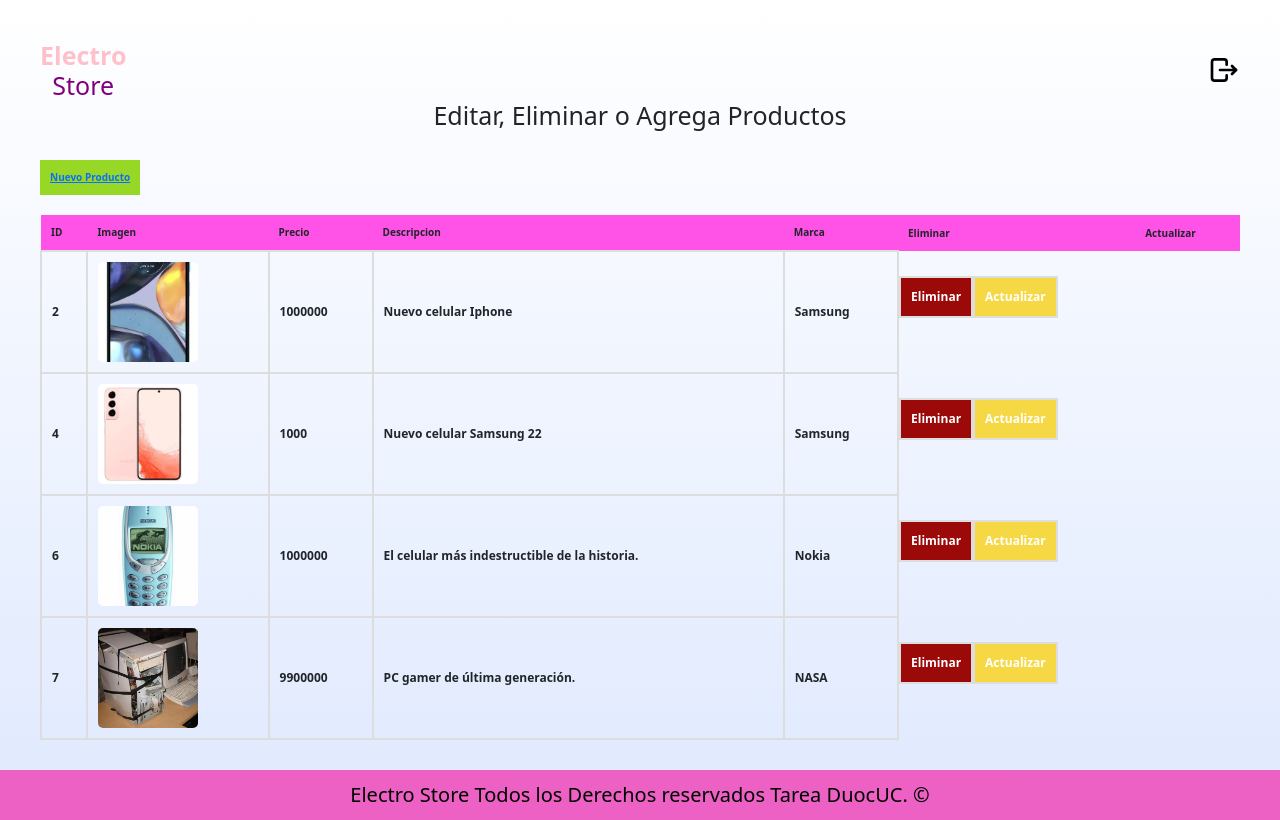
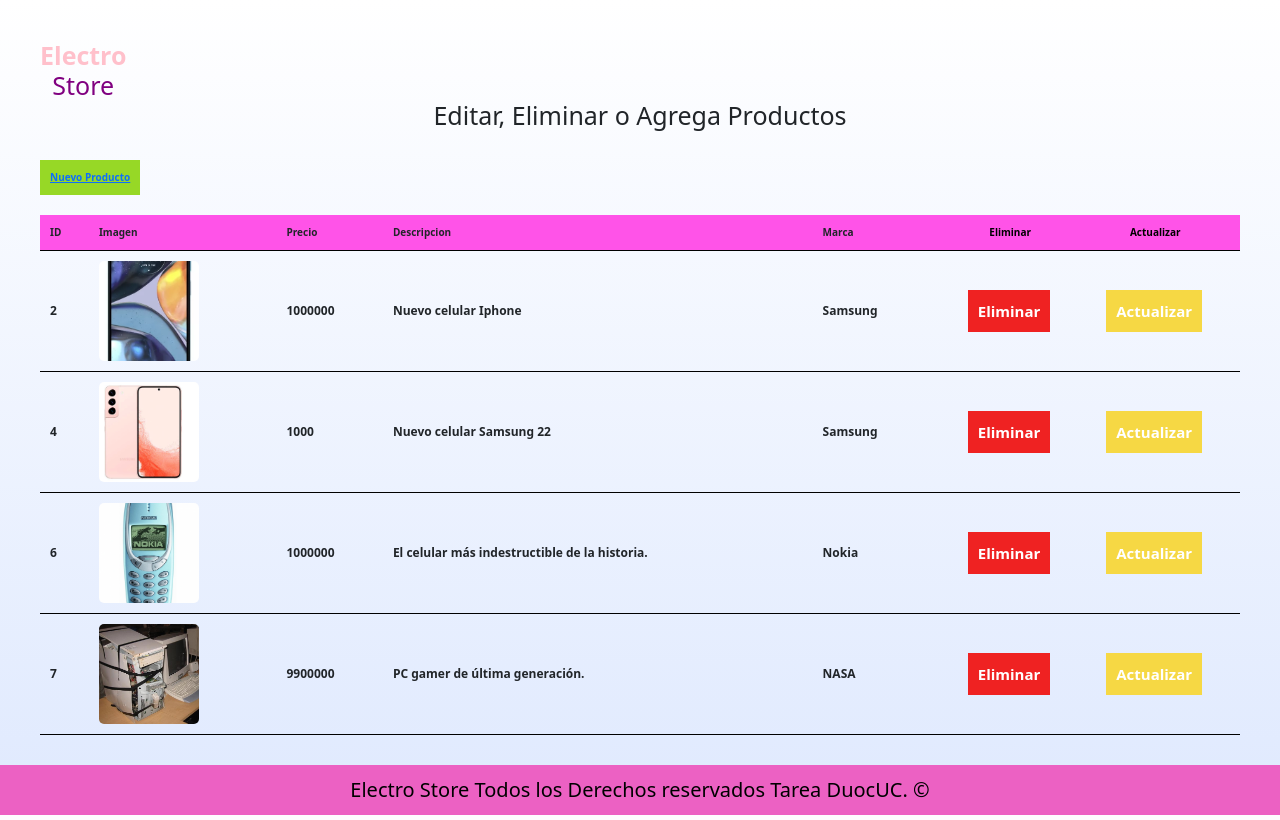
Before and after one commit to RichardSaintima/Proyecto_Douc_2, a Django app: page /eliminar/1 in a window 1280 px wide. Run offline with Django 4.2, Linux system fonts and the light colour scheme; data comes from the database, SQL or seed files in the repository; both versions use the stored data as it was after the commit.

Commit message:
Proyecto Perminado

```diff
--- a/paginas/templates/extras/vendedor.html
+++ b/paginas/templates/extras/vendedor.html
@@ -20,6 +20,8 @@
                 </a>
                 <div class="derecha">
                     <nav class="navegacion-ven">
+
+                        {% if persona %}
                             <a href="/logout">
                                 <svg xmlns="http://www.w3.org/2000/svg" class="icon icon-tabler icon-tabler-logout" width="32" height="32" viewBox="0 0 24 24" stroke-width="2" stroke="#000000" fill="none" stroke-linecap="round" stroke-linejoin="round">
                                     <path stroke="none" d="M0 0h24v24H0z" fill="none"/>
@@ -28,13 +30,22 @@
                                     <path d="M18 15l3 -3" />
                                 </svg>
                             </a>
+                        {% endif %}
+
                     </nav>
                 </div>
             </div>
         </div>
     </header>
 
-
+    {% if persona %}
+    <div class="persona-nombre">
+        <p style="color: rgb(13, 5, 6);">Bienvenido(a),</p>
+        <p style="color: rgb(228, 67, 94);">{{ persona.nombre }}</p>
+        <p>-</p>
+        <p style="color: rgb(252, 70, 252)">{{ persona.apellido }}</p>
+    </div>
+    {% endif %}
 
     {% block content%} {%endblock%}
 
@@ -46,8 +57,6 @@
            <p class="footer__texto">Electro Store Todos los Derechos reservados Tarea DuocUC. &COPY;</p>
         </div>
     </footer>
-
-    <script src="{% static 'javascript/app.js' %}"></script>
     <script src="https://cdn.jsdelivr.net/npm/@popperjs/core@2.9.2/dist/umd/popper.min.js" integrity="sha384-IQsoLXl5PILFhosVNubq5LC7Qb9DXgDA9i+tQ8Zj3iwWAwPtgFTxbJ8NT4GN1R8p" crossorigin="anonymous"></script>
 <script src="https://cdn.jsdelivr.net/npm/bootstrap@5.0.2/dist/js/bootstrap.min.js" integrity="sha384-cVKIPhGWiC2Al4u+LWgxfKTRIcfu0JTxR+EQDz/bgldoEyl4H0zUF0QKbrJ0EcQF" crossorigin="anonymous"></script>
 </body>
--- a/paginas/templates/paginas/productos/producto.html
+++ b/paginas/templates/paginas/productos/producto.html
@@ -27,7 +27,7 @@
         {% endfor %}
 
     </table>
-      <button class="boton-amarilla  formulario__submit"> <a href="/verificaCompra">Finaliza compra :(</a> </button>
+      <button  class="boton-amarilla2 seleccion formulario__submit"> <a href="/verificaCompra">Finaliza compra :(</a> </button>
   {% endif %}
 </div>
 
--- a/paginas/templates/paginas/productos/producto_crear.html
+++ b/paginas/templates/paginas/productos/producto_crear.html
@@ -1,4 +1,4 @@
-{% extends "../../extras/padre.html" %}
+{% extends "../../extras/vendedor.html" %}
 
 {%block title%} Crear Nuevo Producto  {%endblock%}
 
--- a/paginas/templates/paginas/productos/producto_edit.html
+++ b/paginas/templates/paginas/productos/producto_edit.html
@@ -1,4 +1,4 @@
-{% extends "../../extras/padre.html" %}
+{% extends "../../extras/vendedor.html" %}
 
 {%block title%} Actualiza Producto  {%endblock%}
 
--- a/paginas/templates/paginas/trabajadores/vendedor.html
+++ b/paginas/templates/paginas/trabajadores/vendedor.html
@@ -34,8 +34,14 @@
             <th>Precio</th>
             <th>Descripcion</th>
             <th>Marca</th>
-            <th>Eliminar</th>
-            <th>Actualizar</th>
+            <th>
+                <div class="separacion">
+                    <p>Eliminar</p>
+                    <p>Actualizar</p>
+                </div>
+
+            </th>
+
             {% for p in productos %}
                 <tr>
                     <td>{{ p.id_producto }}</td>
@@ -47,8 +53,14 @@
                     <td>{{ p.precio }}</td>
                     <td>{{ p.descripcion }}</td>
                     <td>{{ p.id_categoria }}</td>
-                    <td class=" eliminar boton1 "><a href="{% url 'eliminar' pk=p.id_producto %}">Eliminar</a></td>
-                    <td class="agregar boton1"><a href="{% url 'actualizar' pk=p.id_producto%}">Actualizar</a></td>
+                    <td >
+                        <div class="separacion">
+                            <a href="{% url 'eliminar' pk=p.id_producto %}" class=" eliminar boton1 ">Eliminar</a>
+                            <a href="{% url 'actualizar' pk=p.id_producto%}" class="agregar boton1">Actualizar</a>
+                        </div>
+
+                    </td>
+
                 </tr>
             {% empty %}
                 <p>No hay productos disponibles.</p>
--- a/paginas/views.py
+++ b/paginas/views.py
@@ -8,18 +8,34 @@
 
 # Create your views here.
 def index(request) :
+    if 'id_persona' in request.session:
+        persona = Persona.objects.get(id_persona=request.session['id_persona'])
+        productos = Producto.objects.all()
+        context ={"productos" : productos,
+                  "persona": persona}
+        return render(request, 'paginas/session/index.html', context)
     productos = Producto.objects.all()
-    context ={"productos" : productos}
-    return render(request, 'paginas/session/index.html', context)
+    context ={"productos" : productos,}
+    return render(request, 'paginas/session/index.html',context)
 
 
-def nosotros(request) :
-    context ={}
-    return render(request, 'paginas/session/nosotros.html', context)
+def nosotros(request):
+    if 'id_persona' in request.session:
+        persona = Persona.objects.get(id_persona=request.session['id_persona'])
+        if not persona.is_vendedor:
+            context = {"persona": persona}
+            return render(request, 'paginas/session/nosotros.html', context)
+
+    return render(request, 'paginas/session/nosotros.html')
+
 
 def contacto(request) :
-    context = {}
-    return render(request, 'paginas/contactos/contacto.html', context)
+    if 'id_persona' in request.session:
+        persona = Persona.objects.get(id_persona=request.session['id_persona'])
+        if not persona.is_vendedor:
+            context = {"persona": persona}
+            return render(request, 'paginas/contactos/contacto.html', context)
+    return render(request, 'paginas/contactos/contacto.html')
 
 
 def login_v(request):
@@ -106,10 +122,15 @@
 
 
 def producto(request):
-    persona = Persona.id_persona
+    if 'id_persona' in request.session:
+        persona = Persona.objects.get(id_persona=request.session['id_persona'])
+        if not persona.is_vendedor:
+            productos = Carrito.objects.all()
+            context = { 'persona': persona,
+               'productos': productos}
+            return render(request, 'paginas/productos/producto.html', context)
     productos = Carrito.objects.all()
-    context = { 'persona': persona,
-               'productos': productos}
+    context = { 'productos': productos}
     return render(request, 'paginas/productos/producto.html', context)
 
 
@@ -287,8 +308,14 @@
         return render(request, 'paginas/productos/producto_edit.html', context)
 
 
-
 def comprar(request, pk):
+    if 'id_persona' in request.session:
+        persona = Persona.objects.get(id_persona=request.session['id_persona'])
+        if not persona.is_vendedor:
+            producto = get_object_or_404(Producto, id_producto=pk)
+            context = { 'persona': persona,
+                'producto': producto}
+            return render(request, 'paginas/productos/comprar.html', context)
     producto = get_object_or_404(Producto, id_producto=pk)
     context = {'producto': producto}
     return render(request, 'paginas/productos/comprar.html', context)
@@ -320,17 +347,25 @@
     persona = Persona.objects.get(id_persona=request.session['id_persona'])
     if persona.is_vendedor:
         productos = Producto.objects.all()
-        context = {"productos": productos}
+        context = {"productos": productos, "persona": persona}
         return render(request, 'paginas/trabajadores/vendedor.html', context)
     else:
         return redirect('/')
 
 
+@login_required
 def vendedorIndex(request):
-    productos = Producto.objects.all()
-    context = {"productos": productos}
-    return render(request, 'paginas/trabajadores/index.html', context)
+    persona = Persona.objects.get(id_persona=request.session['id_persona'])
+    if persona.is_vendedor:
+        productos = Producto.objects.all()
+        context = {"productos": productos, "persona": persona}
+        return render(request, 'paginas/trabajadores/index.html', context)
+    return render(request, 'paginas/trabajadores/index.html')
 
 def sorry(request) :
-    context ={}
-    return render(request, 'extras/sorry.html', context)
+    if 'id_persona' in request.session:
+        persona = Persona.objects.get(id_persona=request.session['id_persona'])
+        if not persona.is_vendedor:
+            context = {"persona": persona}
+            return render(request, 'extras/sorry.html', context)
+    return render(request, 'extras/sorry.html')
--- a/static/css/css.css
+++ b/static/css/css.css
@@ -326,6 +326,11 @@
     margin-top: 0;
     color: purple;
 }
+.persona-nombre {
+    display: flex;
+    justify-content: center;
+    font-weight: 700;
+}
 
 /* Iniciar Session */
 .iniciar-session{
@@ -569,6 +574,8 @@
 
     .seleccion a {
     margin: 1rem;
+    text-decoration: none;
+
 
 }
 
@@ -576,7 +583,7 @@
 }
 .seleccion a {
     margin: 1rem;
-
+    text-decoration: none;
 }
 .seleccion {
     display: grid;
@@ -1026,48 +1033,17 @@
 }
 .contenedor th {
     background-color: #ff53e8;
+    border-bottom: solid 1px #000000;
 
 }
 .contenedor td {
     font-weight: 700;
     font-size: 1.2rem;
     text-decoration: none;
-    border: 2px solid #ddd;
+    border-bottom: solid 1px #000000;
 }
 .contenedor td a{
     text-decoration: none;
-}
-
-@media (min-width: 380px ){
-    .agregar {
-    background-color: #f6d844;
-    color: white;
-
-    }
-    .agregar a {
-    color: white;
-
-    }
-
-    .agregar:hover {
-    background-color: #fded9a;
-    color: white;
-    cursor: pointer;
-    }
-    .eliminar {
-    background-color: #9c0909;
-    color: white;
-
-    }
-    .eliminar a {
-    color: white;
-    }
-    .eliminar:hover {
-    background-color: #ea7474;
-    color: white;
-    cursor: pointer;
-
-    }
 }
 
 .producto__imagen {
@@ -1095,6 +1071,21 @@
     background-color: #f2f2f2;
   }
 
+  .separacion {
+    display: flex;
+    justify-content: space-between;
+
+  }
+  .separacion p {
+    font-size: 1rem;
+    padding: auto;
+    margin: auto;
+  }
+  .separacion a {
+    font-size: 1.5rem;
+    padding: auto;
+    margin: auto;
+  }
 
   .ven__imagen {
     width: 100px;
@@ -1108,7 +1099,6 @@
 
   }
 
-@media (min-width: 768px ){
 
 .agregar {
 background-color: #f6d844;
@@ -1125,7 +1115,7 @@
     cursor: pointer;
 }
 .eliminar {
-    background-color: #9c0909;
+background-color: #ef2222;
 color: white;
 
 }
@@ -1138,6 +1128,6 @@
 cursor: pointer;
 
 }
-}
+
 
 /* VENDEDORES */
```
Also changed, not shown: paginas/templates/extras/otro.html (+40 -9 lines), paginas/templates/extras/padre.html (+34 -12 lines), db.sqlite3. Lines whose indentation alone changed are shown as unchanged.
